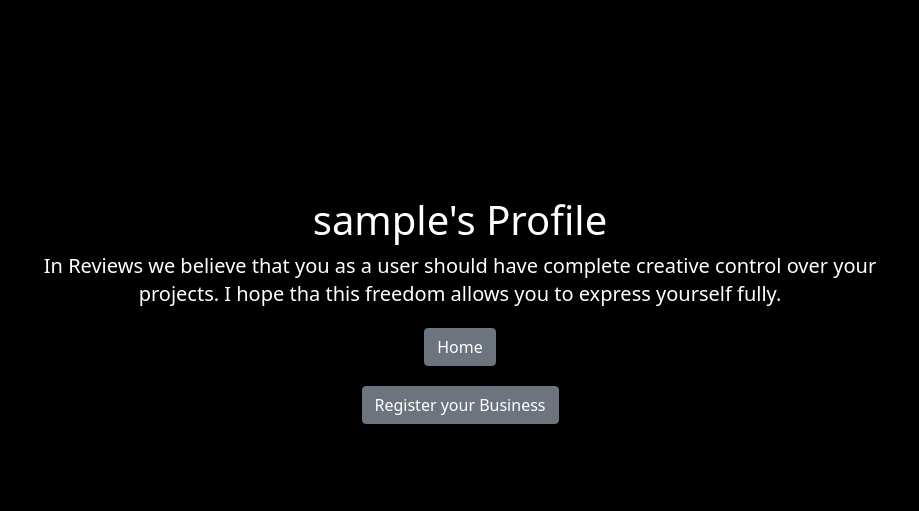
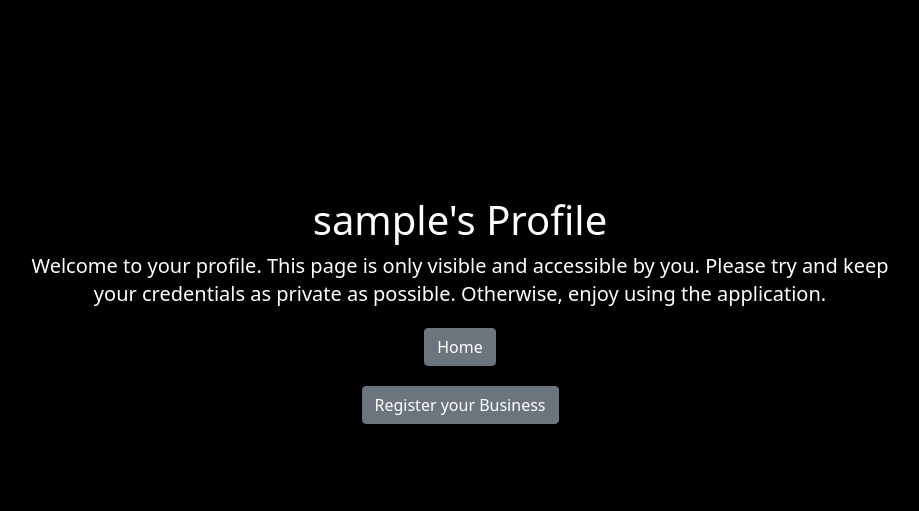
Before and after one commit to nickobrad/Friendly-Neighborhood-Spiderman, a Django app: page /profile in a window 1280 px wide. Shown: the top 511 px of the page, without its empty margins (180-1099 px from the left). Run offline with Django 3.2, Linux system fonts and the light colour scheme; a user stored in the database is signed in; tables that the repository leaves empty hold one stand-in row (values such as "Sample post"); some libraries are stand-ins or nearby versions.

Commit message:
two changes done

```diff
--- a/spider/templates/base.html
+++ b/spider/templates/base.html
@@ -18,7 +18,7 @@
         </title>
         {% else %}
         <title>
-            Reviews
+            Spidey Senses
         </title>
         {% endif %}
     </head>
--- a/spider/templates/profile.html
+++ b/spider/templates/profile.html
@@ -137,9 +137,8 @@
           <div class="carousel-caption text-left">
             <h1>{{ profile.user.username }}'s Profile </h1>
             <p>
-              In Reviews we believe that you as a user should have complete creative control over your projects. I hope
-              tha this
-              freedom allows you to express yourself fully.
+              Welcome to your profile. This page is only visible and accessible by you. Please try and keep your credentials as private as possible.
+              Otherwise, enjoy using the application.
             </p>
             <div class="buttons">
               <p>
```
